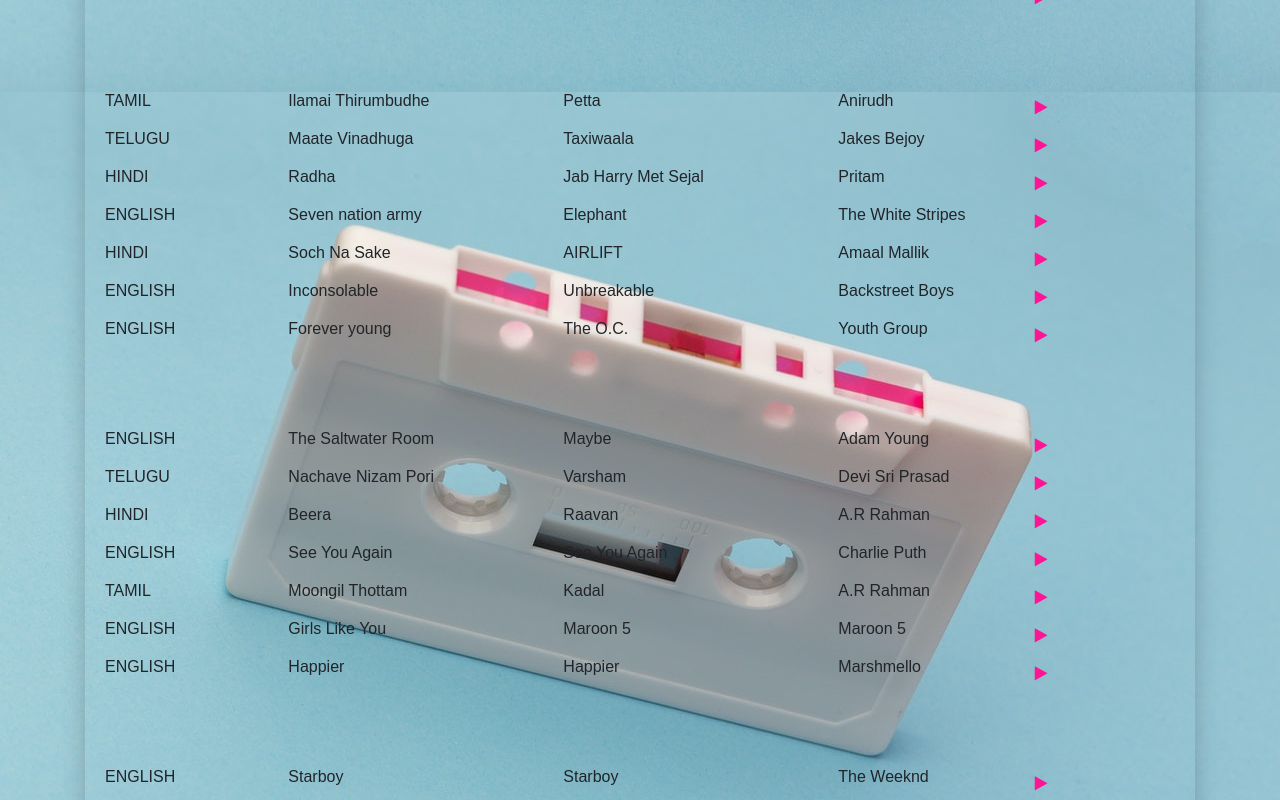
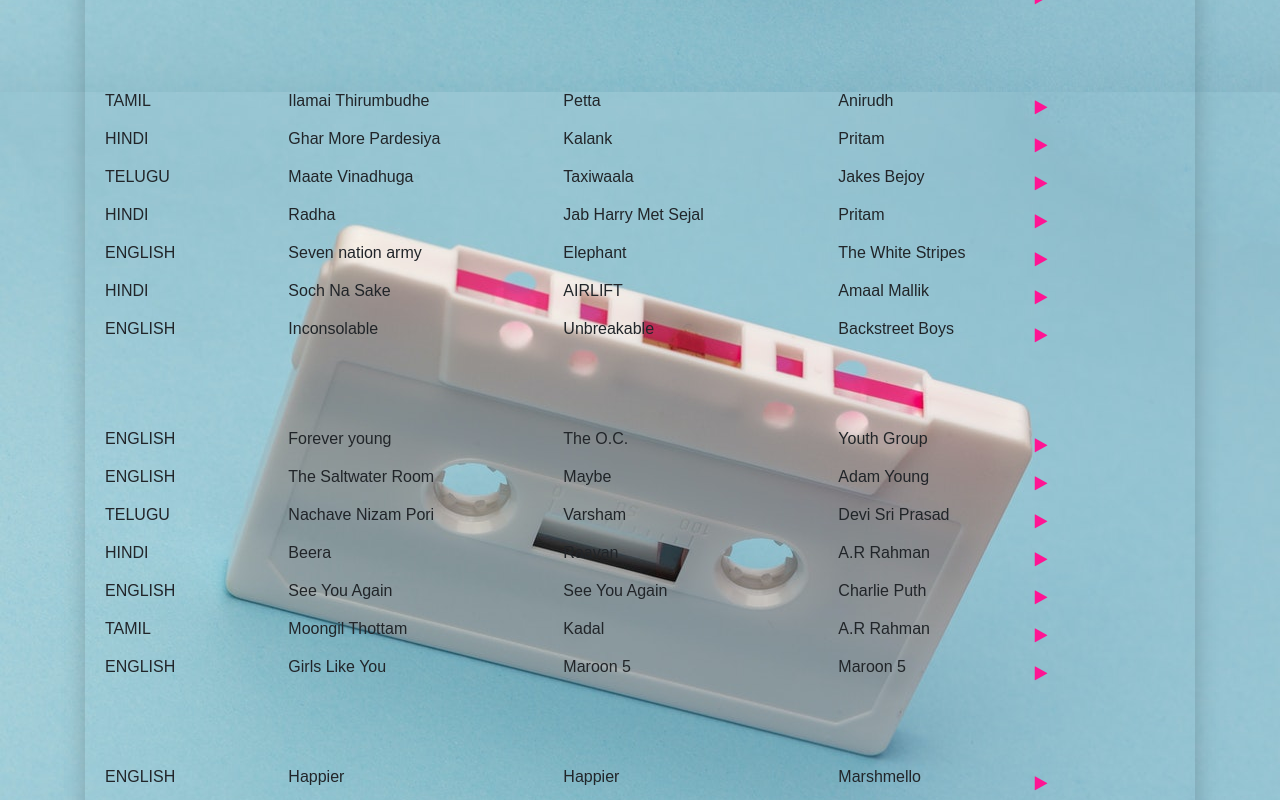
Before and after one commit to msunilhyd/lps_iterative, a React (Create React App) app: page / in a window 1280 px wide. Shown: the part 3320-4120 px from the top of the page. Built offline with nearby package versions, Linux system fonts and the light colour scheme.

Commit message:
26-Jun-20 : Some more data

```diff
--- a/src/samples/playlists.js
+++ b/src/samples/playlists.js
@@ -85,6 +85,7 @@ const playlists = {
 
 
       ['Ilamai Thirumbudhe', 'TAMIL', '2019', 'Anirudh', '3QKgnA4uy30', 'Petta'],
+      ['Ghar More Pardesiya', 'HINDI', '2019', 'Pritam', 'uIrfVJuB4mE', 'Kalank'],
       ['Maate Vinadhuga', 'TELUGU', '2018', 'Jakes Bejoy', 'KMocA8G_puU','Taxiwaala'],
       ['Radha', 'HINDI', '2017', 'Pritam', 'loRj95fRX1c', 'Jab Harry Met Sejal'],
       ["Seven nation army", 'ENGLISH', '2003', 'The White Stripes', 's2i82up9E1w', 'Elephant'],
@@ -114,7 +115,6 @@ const playlists = {
 
       ["Icky thump", 'ENGLISH', '2007', 'The White Stripes', 'm1KyC_LzvzQ', 'Icky Thump'],
       ['Shape of you', 'ENGLISH', '2017', 'Ed Sheeran', 'VJ2rlci9PE0', 'Shape of You (Stormzy Remix)'],
-
 
       ['Kun Faya Kun', 'HINDI', '2011', 'A.R Rahman', '0RDI9CMilhk', ' Rockstar'],
       ['Dil Ye Bekarar Kyun Hai', 'HINDI', '2012', 'Pritam', '5oKFcSeHTSU', ' Players'],
```
Also changed, not shown: 8 other files (tests, documents, lock files or other folders).
